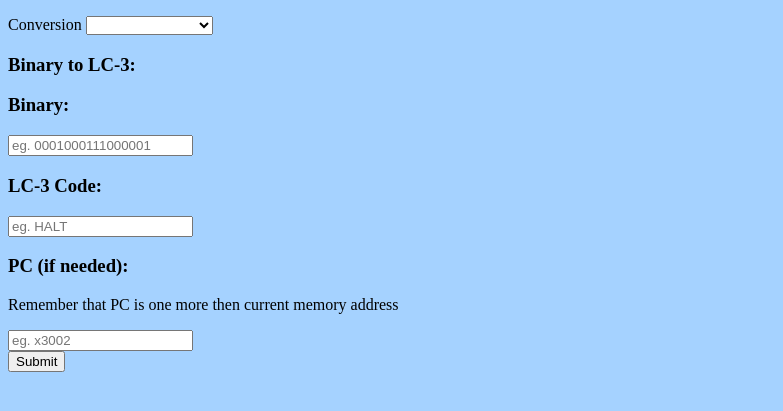
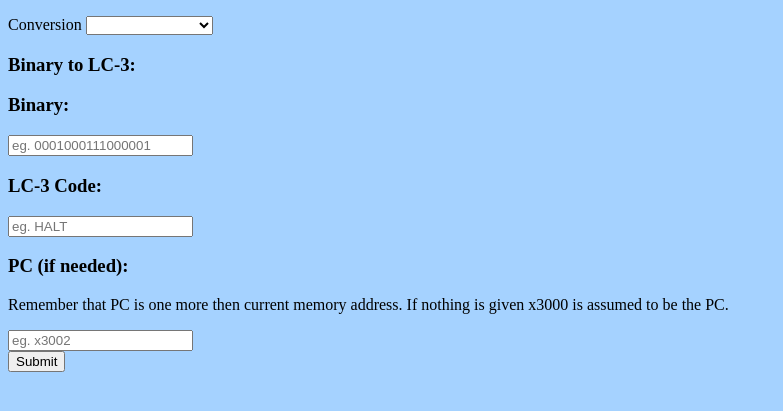
Before and after one commit to adamnieto/QuickConverter, a Flask app: template templates/bin2LC3.html in a window 1280 px wide. Shown: the part 239-650 px from the top of the page, without its empty margins (0-783 px from the left). Run offline with Flask 2, Linux system fonts and the light colour scheme; the template is opened without the code that fills it, so the values that code supplies are empty.

Commit message:
Add more information for PC instructions

```diff
--- a/templates/bin2LC3.html
+++ b/templates/bin2LC3.html
@@ -78,7 +78,7 @@
                         <div class="two fields">
                             <div class="field">
                                 <h3>PC (if needed):</h3>
-                                <p>Remember that PC is one more then current memory address</p>
+                                <p>Remember that PC is one more then current memory address. If nothing is given x3000 is assumed to be the PC.</p>
                                 <input name="pcBox1" value="{{request.form['pcBox1'] }}" id="pcBox1" placeholder="eg. x3002" type="text">
                             </div>
                         </div>
@@ -118,7 +118,7 @@
                         <div class="two fields">
                             <div class="field">
                                 <h3>PC (if needed):</h3>
-                                <p>Remember that PC is one more then current memory address</p>
+                                <p>Remember that PC is one more then current memory address. If nothing is given x3000 is assumed to be the PC.</p>
                                 <input name="pcBox2" id="pcBox2" value="{{request.form['pcBox2'] }}" placeholder="eg. x3002" type="text">
                             </div>
                         </div>
--- a/templates/hex2LC3.html
+++ b/templates/hex2LC3.html
@@ -78,7 +78,7 @@
                         <div class="two fields">
                             <div class="field">
                                 <h3>PC (if needed):</h3>
-                                <p>Remember that PC is one more then current memory address</p>
+                                <p>Remember that PC is one more then current memory address. If nothing is given x3000 is assumed to be the PC.</p>
                                 <input name="pcBox1" value="{{request.form['pcBox1'] }}" id="pcBox1" placeholder="eg. x3002" type="text">
                             </div>
                         </div>
@@ -118,7 +118,7 @@
                         <div class="two fields">
                             <div class="field">
                                 <h3>PC (if needed):</h3>
-                                <p>Remember that PC is one more then current memory address</p>
+                                <p>Remember that PC is one more then current memory address. If nothing is given x3000 is assumed to be the PC.</p>
                                 <input name="pcBox2" id="pcBox2" value="{{request.form['pcBox2'] }}" placeholder="eg. x3002" type="text">
                             </div>
                         </div>
--- a/templates/index.html
+++ b/templates/index.html
@@ -78,7 +78,7 @@
                         <div class="two fields">
                             <div class="field">
                                 <h3>PC (if needed):</h3>
-                                <p>Remember that PC is one more then current memory address</p>
+                                <p>Remember that PC is one more then current memory address. If nothing is given x3000 is assumed to be the PC.</p>
                                 <input name="pcBox1" value="{{request.form['pcBox1'] }}" id="pcBox1" placeholder="eg. x3002" type="text">
                             </div>
                         </div>
@@ -118,7 +118,7 @@
                         <div class="two fields">
                             <div class="field">
                                 <h3>PC (if needed):</h3>
-                                <p>Remember that PC is one more then current memory address</p>
+                                <p>Remember that PC is one more then current memory address. If nothing is given x3000 is assumed to be the PC.</p>
                                 <input name="pcBox2" id="pcBox2" value="{{request.form['pcBox2'] }}" placeholder="eg. x3002" type="text">
                             </div>
                         </div>
```
